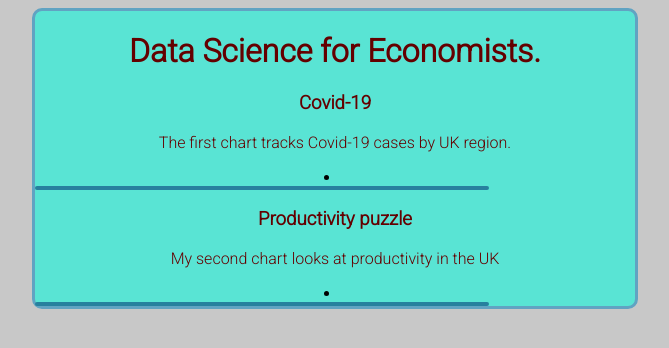
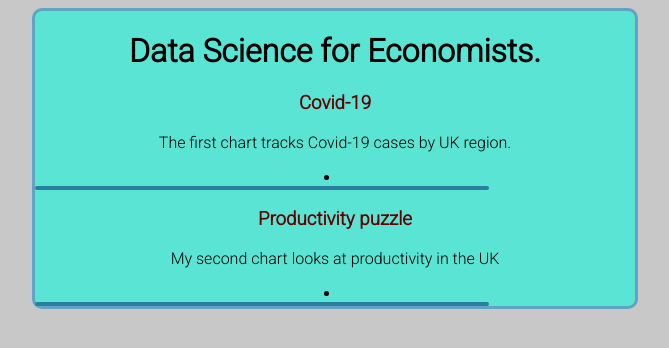
Before and after one commit to YashSingh2022/YashSingh2022.github.io, a plain HTML site: page index.html in a window 1280 px wide. Shown: the whole page, without its empty margins (305-974 px from the left). Drawn offline with Linux system fonts and the light colour scheme; a script that the page names is missing.

Commit message:
Add files via upload

```diff
--- a/index2.css
+++ b/index2.css
@@ -17,7 +17,13 @@ body{
 
 
 /* Choose the appearance of the tags, h1, h3 and p: */
-h1, h3, p{
+h1, p{
+    color:rgb(0, 0, 0);
+    font-family: 'Roboto', sans-serif;
+    text-align: center;
+}
+
+h3{
     color:rgb(100, 0, 0);
     font-family: 'Roboto', sans-serif;
     text-align: center;
```
